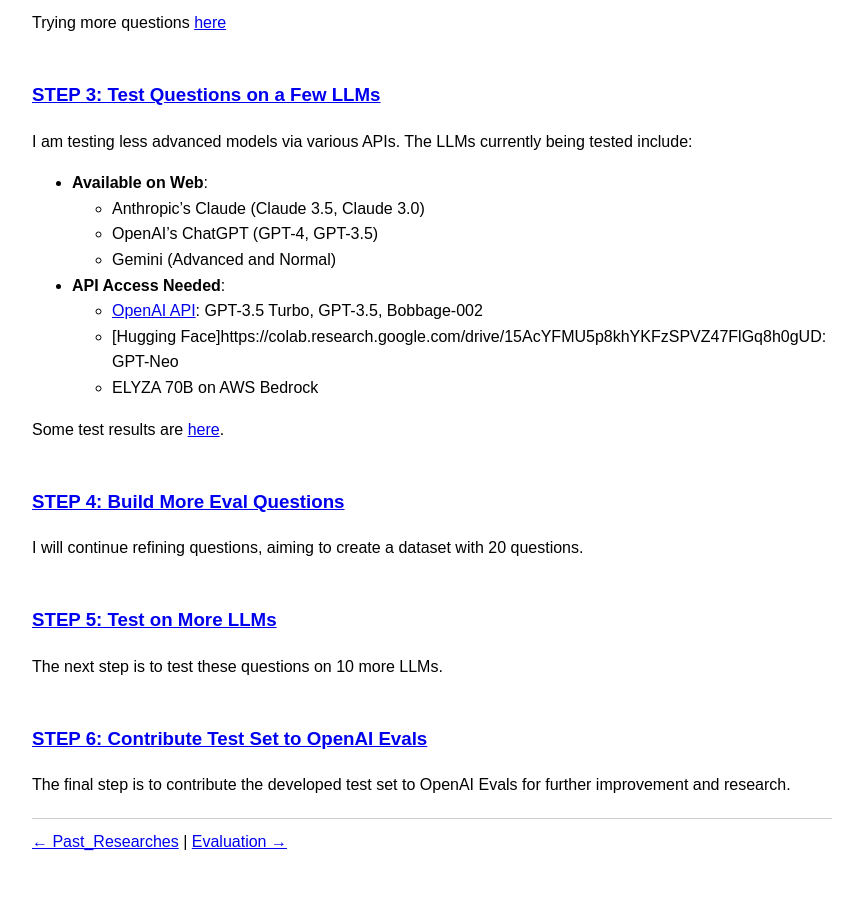
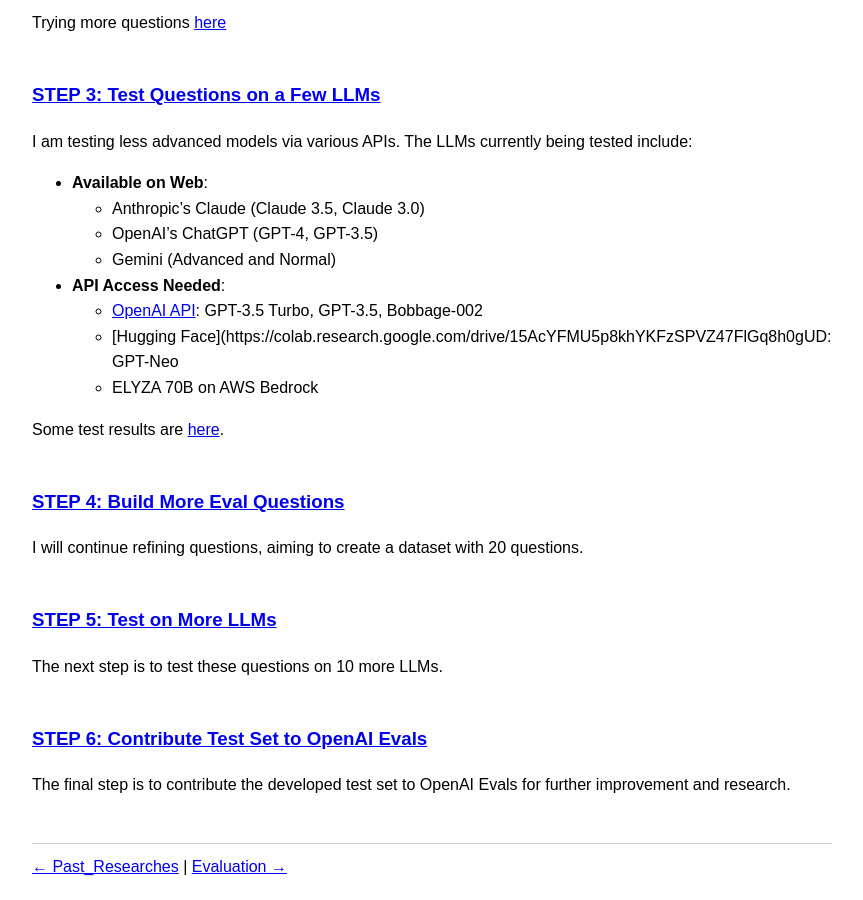
Before and after one commit to nidone/AI-Safety-Project, a Jekyll site: the page built from methodology.md, in a window 1280 px wide and 900 px high, scrolled down 1651 px. Shown: the whole window, without its empty margins (208-1071 px from the left). Built offline with Jekyll 4.4.1, drawn with Linux system fonts in a browser that asks for light colours; before the commit the page ends 2525 px from its top, so only the background shows below that.

Commit message:
Update methodology.md

```diff
--- a/methodology.md
+++ b/methodology.md
@@ -95,7 +95,7 @@ I am testing less advanced models via various APIs. The LLMs currently being tes
 
 - **API Access Needed**:
   - [OpenAI API](https://colab.research.google.com/drive/16R7Kv-IFijBwdka3WOE2Gs0g0P3iyrD0): GPT-3.5 Turbo, GPT-3.5, Bobbage-002
-  - [Hugging Face]https://colab.research.google.com/drive/15AcYFMU5p8khYKFzSPVZ47FlGq8h0gUD: GPT-Neo
+  - [Hugging Face](https://colab.research.google.com/drive/15AcYFMU5p8khYKFzSPVZ47FlGq8h0gUD: GPT-Neo
   - ELYZA 70B on AWS Bedrock
 
 Some test results are [here](https://docs.google.com/document/d/16xiRzpVvWLxvuTQdWlu7KAKnIPtwHBrKgNf6M1sKC2U/edit).
@@ -114,3 +114,4 @@ The next step is to test these questions on 10 more LLMs.
 
 ### [STEP 6: Contribute Test Set to OpenAI Evals](#step-7-contribute-testset-to-openai-evals)
 The final step is to contribute the developed test set to OpenAI Evals for further improvement and research.
+<br /> <br />
```
